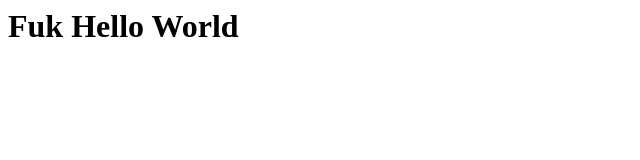
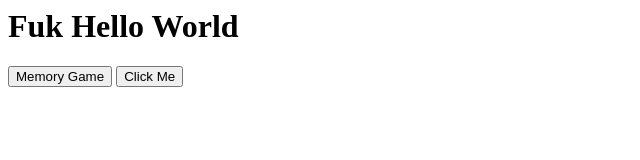
Before and after one commit to Brendon-Whitford/brendonwhitford, a plain HTML site: page index.html in a window 1280 px wide. Shown: the whole page, without its empty margins (0-640 px from the left). Drawn offline with Linux system fonts and the light colour scheme.

Commit message:
Update index.html

```diff
--- a/index.html
+++ b/index.html
@@ -1 +1,5 @@
 <h1>Fuk Hello World</h1>
+<button type="button"> Memory Game </button>
+<button onclick='window.location.href = "https://stackoverflow.com"'>
+    Click Me
+  </button>
```
